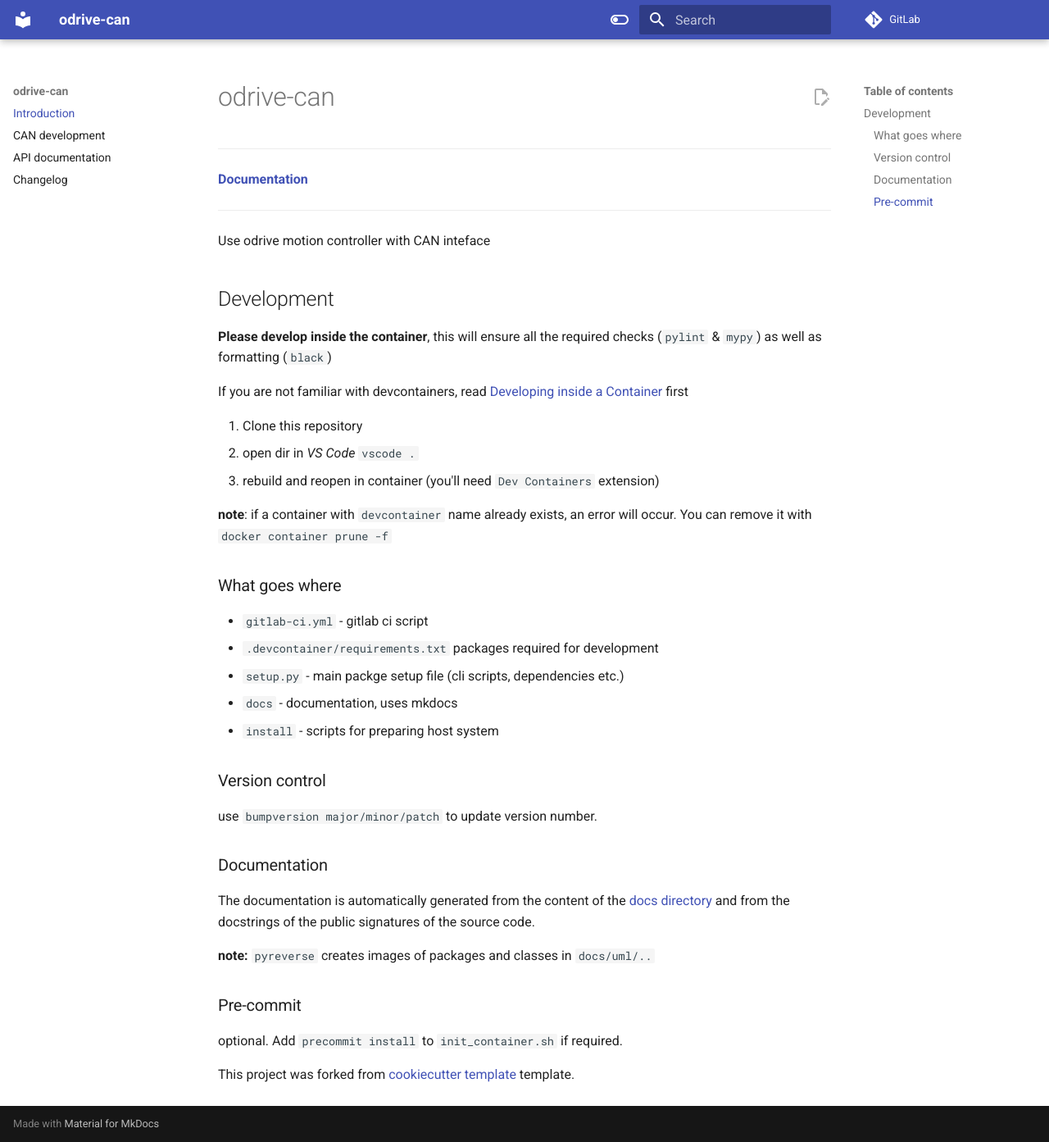
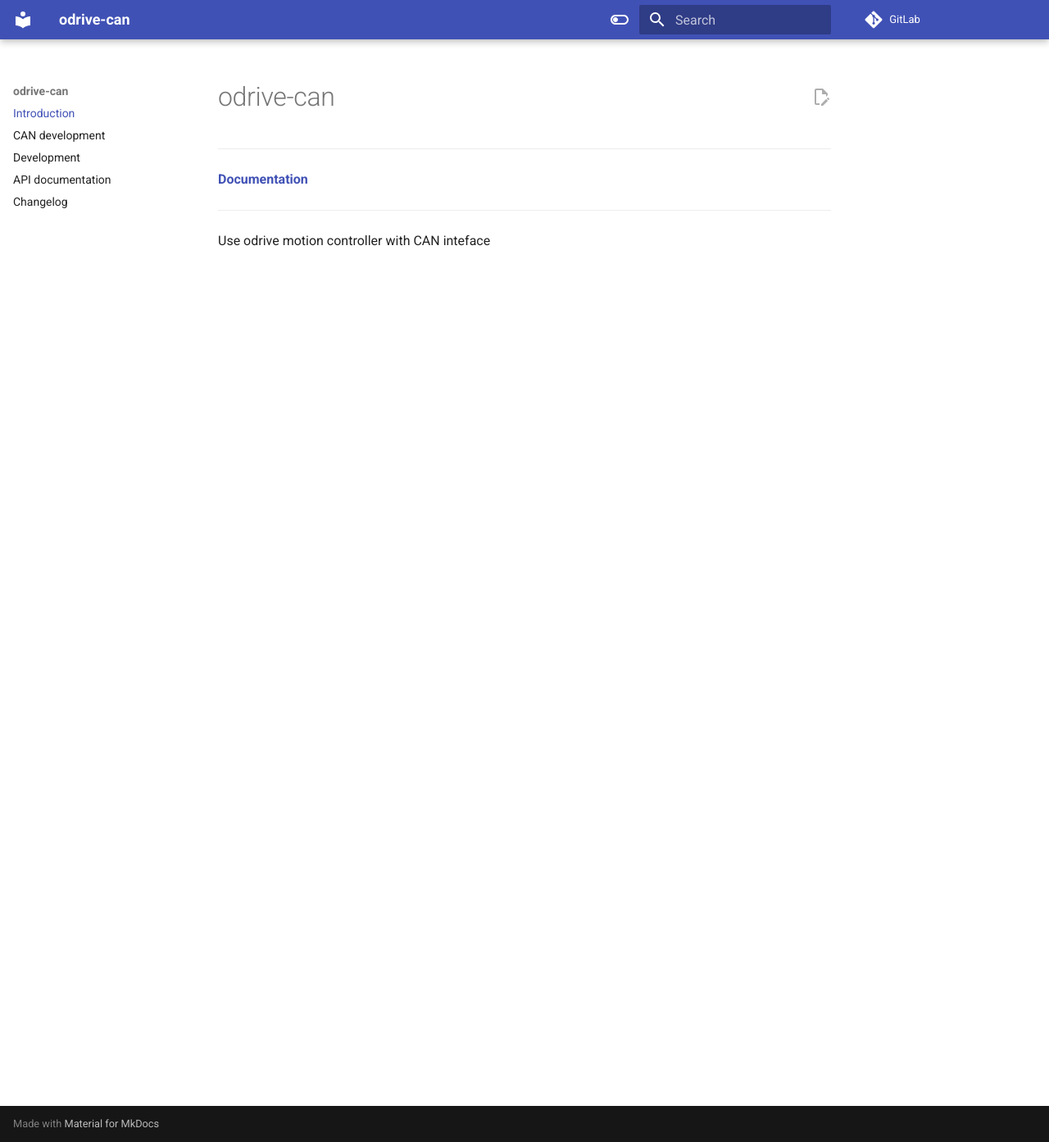
Before and after one commit to hilookas/odrive-can, an MkDocs documentation site: the page built from docs/index.md, in a window 1280 px wide and 1393 px high. Shown: the whole window at 82% size. Built offline with MkDocs 1.6.1 and Material for MkDocs 9.7.7, drawn with Linux system fonts in a browser that asks for light colours; comment, search, counter and statistics services are not loaded.

Commit message:
update docs

```diff
--- a/.gitlab-ci.yml
+++ b/.gitlab-ci.yml
@@ -45,7 +45,7 @@
   rules:
     - if: $CI_COMMIT_TAG
 
-# build ui docker container
+# build docker containers
 build_images:
   stage: docker_images
   image: docker:latest
--- a/README.md
+++ b/README.md
@@ -11,44 +11,3 @@
 ---
 
 Use odrive motion controller with CAN inteface
-
-
-## Development
-
-**Please develop inside the container**, this will ensure all the required checks (`pylint` & `mypy`) as well as formatting (`black`)
-
-If you are not familiar with devcontainers, read [Developing inside a Container](https://code.visualstudio.com/docs/devcontainers/containers) first
-
-1. Clone this repository
-2. open dir in *VS Code* `vscode .`
-3. rebuild and reopen in container (you'll need `Dev Containers` extension)
-
-**note**: if a container with `devcontainer` name already exists, an error will occur. You can remove it with
-`docker container prune -f`
-
-
-### What goes where
-
-* `gitlab-ci.yml` - gitlab ci script
-* `.devcontainer/requirements.txt` packages required for development
-* `setup.py` - main packge setup file (cli scripts, dependencies etc.)
-* `docs` - documentation, uses mkdocs
-* `install` - scripts for preparing host system
-
-### Version control
-
-use `bumpversion major/minor/patch` to update version number.
-
-### Documentation
-
-The documentation is automatically generated from the content of the [docs directory](./docs) and from the docstrings
- of the public signatures of the source code.
-
-
-**note:** `pyreverse` creates images of packages and classes in `docs/uml/..`
-
-### Pre-commit
-
-optional. Add `precommit install` to `init_container.sh` if required.
-
-This project was forked from [cookiecutter template](https://gitlab.com/sjev/python-template) template.
--- a/mkdocs.yml
+++ b/mkdocs.yml
@@ -18,6 +18,7 @@
 nav:
   - Introduction: "index.md"
   - can_tools.md
+  - development.md
   - api_docs.md
   - changelog.md
 
```
Also changed, not shown: docs/development.md (added, +42 -0 lines), 2 other files.
